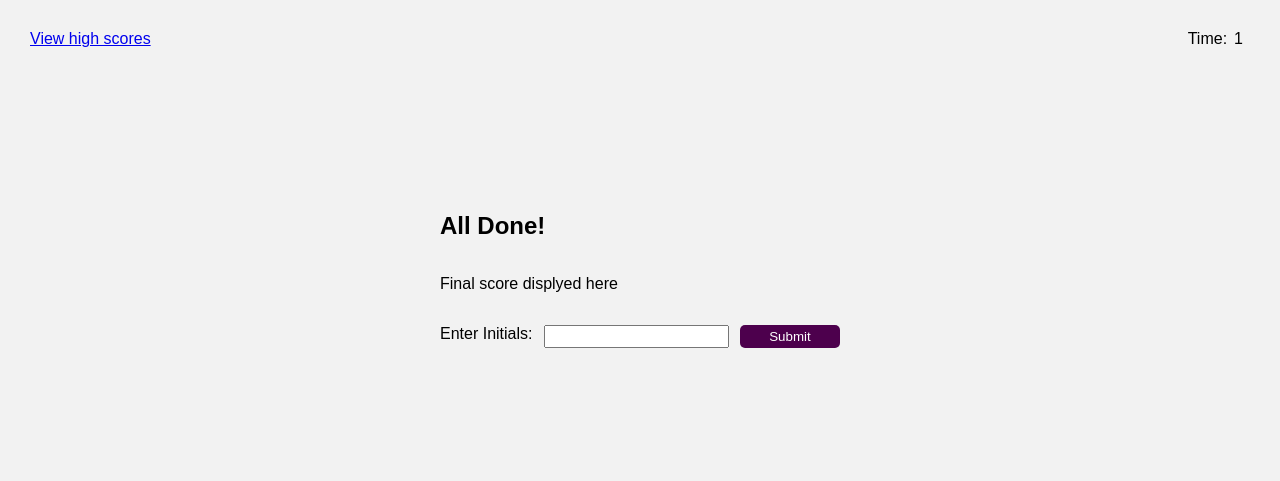
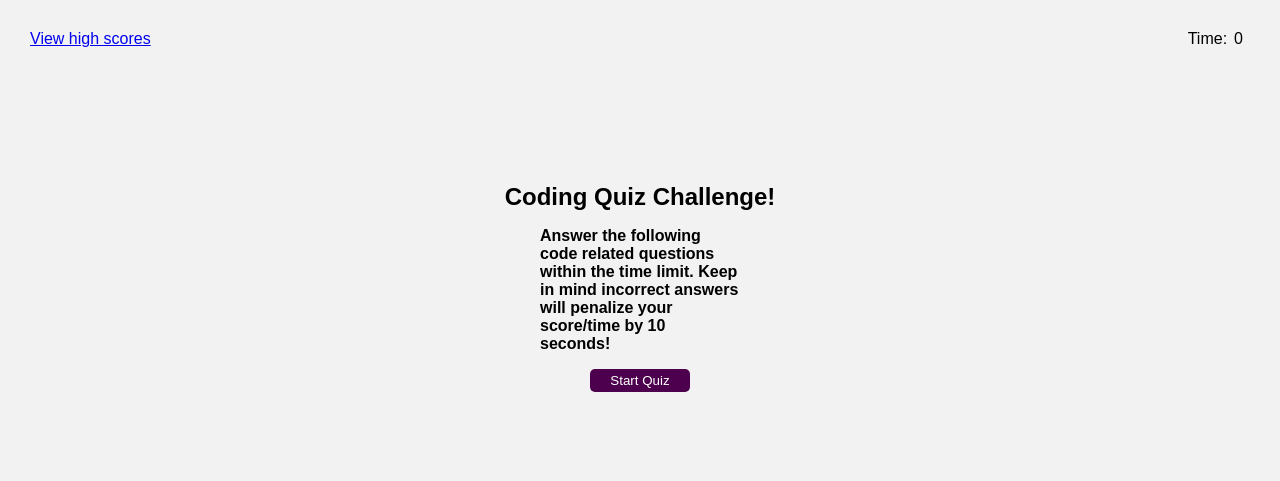
Before and after one commit to bskutivan/Code-Quiz, a plain HTML site: page index.html in a window 1280 px wide. Drawn offline with Linux system fonts and the light colour scheme.

Commit message:
defined start button variable, added event listener to execute startQuiz function, used a console.log to test js is running on page.

```diff
--- a/assets/js/script.js
+++ b/assets/js/script.js
@@ -1,6 +1,8 @@
 // when i click the start button - then a timer starts and I am presented with a question
 var timer = 0
-// create  timer variable that starts at 0
+
+const startButton = document.getElementById('start-btn')
+
 // start quiz function that adds 75 to the clock and calls a countdown function
 // call a function that adds hide-me class to start screen
 // call a function to cycle through question array with
@@ -9,7 +11,7 @@ function addHide () {
 }
 
 function startQuiz() {
-
+    console.log('its begun')
 }
 
 function countdown () {
@@ -54,3 +56,5 @@ function getScore () {
 function displayScores () {
 
 }
+
+startButton.addEventListener('click', startQuiz)
--- a/index.html
+++ b/index.html
@@ -11,7 +11,7 @@
     <header>
         <a href="highscores.html">View high scores</a>
         <div id="timer-text" class="timer">Time:
-            <p id="timer" class="countdown">1</p>
+            <p id="timer" class="countdown">0</p>
         </div>
     </header>
 
@@ -28,12 +28,12 @@
         <h2 id ="incorrect" class="hide-me question-response">Wrong!</h2>
         <h2 id ="correct" class="question-response">Correct!</h2>
     </div>
-    <div id ="start-screen" class="start-scrn hide-me">
+    <div id ="start-screen" class="start-scrn">
         <h2>Coding Quiz Challenge!</h2>
         <p>Answer the following code related questions within the time limit. Keep in mind incorrect answers will penalize your score/time by 10 seconds!</p>
-        <button class="btn">Start Quiz</button>
+        <button id="start-btn" class="btn">Start Quiz</button>
     </div>
-    <div id ="end-screen" class="end-scrn">
+    <div id ="end-screen" class="end-scrn hide-me">
         <h2>All Done!</h2>
         <p>Final score displyed here</p>
         <div class="input-container">
```
